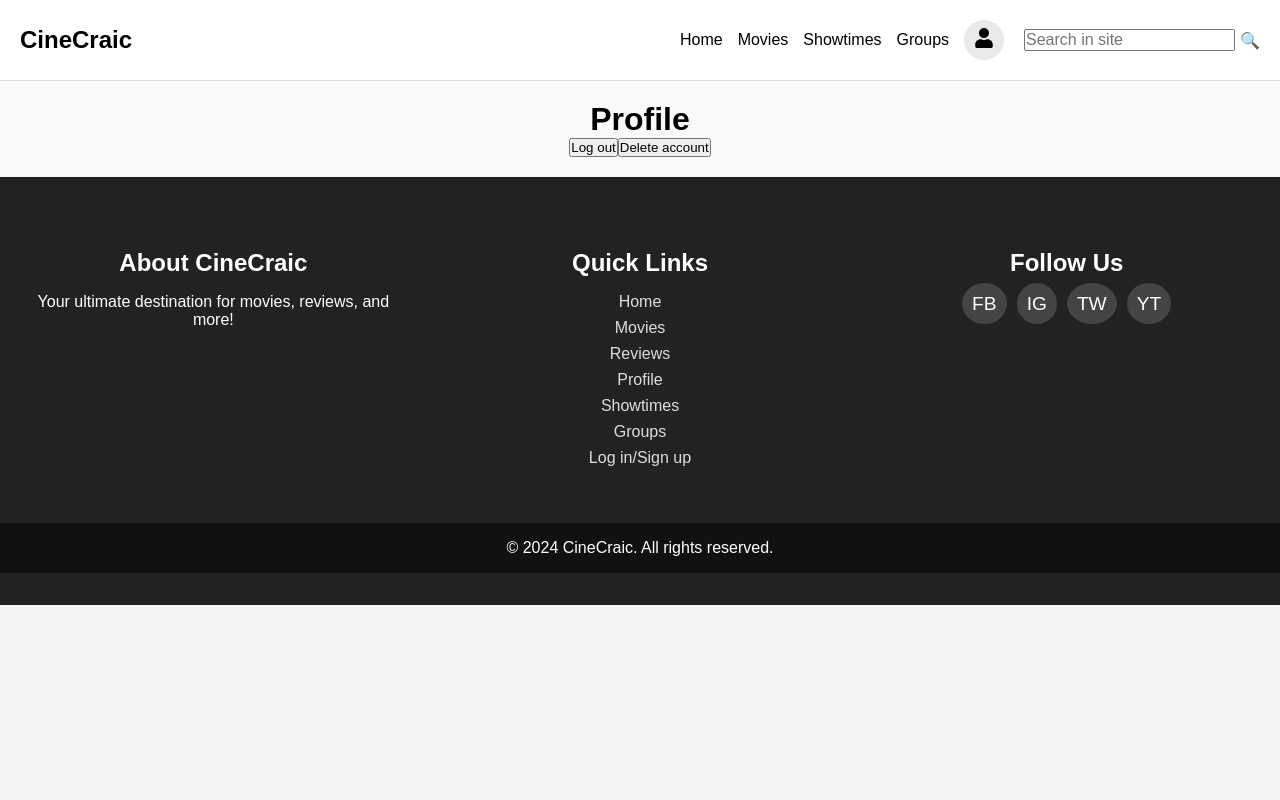
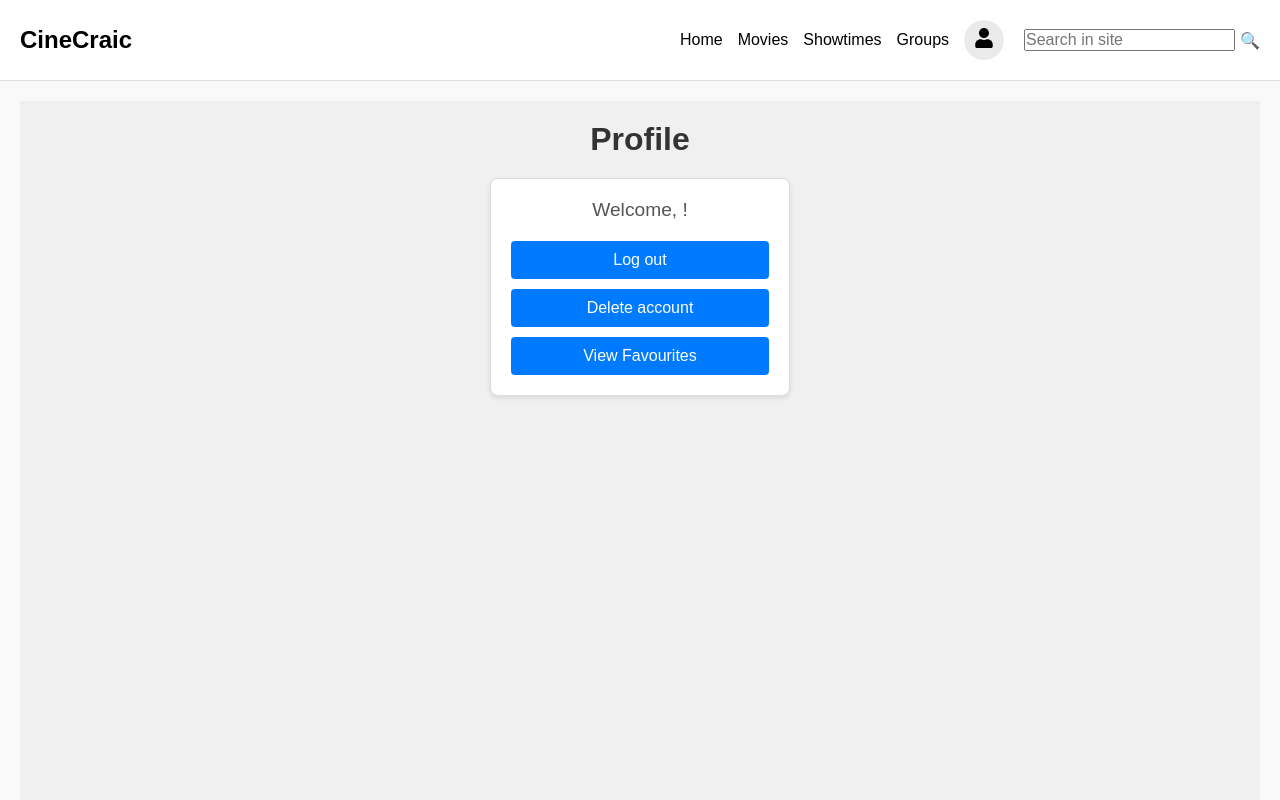
Before and after one commit to AdvancedProjectGroup5/main, a React (Create React App) app: page /profile in a window 1280 px wide. Shown: the top 800 px of the page. Built offline with nearby package versions, Linux system fonts and the light colour scheme; sample sign-in values are in the browser's storage.

Commit message:
Update Profile and App components to support viewing favourites

```diff
--- a/src/App.js
+++ b/src/App.js
@@ -11,6 +11,7 @@ import Auth from "./screens/auth.jsx"; // Import the merged Auth component
 import ProtectedRoute from "./components/ProtectedRoute.jsx";
 import Groups from "./screens/Groups";
 import Footer from "./components/Footer.js"; // Import the Footer component
+import FavouritesPage from "./screens/favourites.jsx"; // Import the FavouritesPage component
 import "./App.css";
 import { AuthProvider } from "./context/AuthContext.jsx";
 
@@ -30,6 +31,7 @@ const App = () => {
             <Route path="/signup" element={<Auth isSignIn={false} />} /> {/* Sign Up Route */}
             <Route path="/showtimes" element={<Showtimes />} />
             <Route path="/groups" element={<Groups />} />
+            <Route path="/favourites" element={<ProtectedRoute><FavouritesPage /></ProtectedRoute>} /> {/* Favourites Route */}
           </Routes>
         </div>
         <Footer /> {/* Footer will appear on all pages */}
--- a/src/screens/Profile.js
+++ b/src/screens/Profile.js
@@ -1,27 +1,80 @@
 import { useState } from "react";
 import { useAuth } from "../context/AuthContext";
+import { useNavigate } from "react-router-dom";
 
 const Profile = () => {
     const { user, signOut, deleteAccount } = useAuth();
-    const [userName, setUserName] = useState(user.userName);
+    const [userName] = useState(user.userName);
+    const navigate = useNavigate();
 
     const clickDeleteAccount = () => {
-        // Show confirmation dialog before deleting account
         if (window.confirm("Are you sure you want to delete your account?")) {
             deleteAccount();
-        } else {
-            return;
         }
-    }
+    };
+
+    const navigateToFavourites = () => {
+        navigate("/favourites");
+    };
 
     return (
-        <div>
-            <h1>Profile</h1>
-            <p>{userName}</p>
-            <button onClick={signOut}>Log out</button>
-            <button onClick={clickDeleteAccount}>Delete account</button>
+        <div style={styles.container}>
+            <h1 style={styles.heading}>Profile</h1>
+            <div style={styles.profileCard}>
+                <p style={styles.userName}>Welcome, {userName}!</p>
+                <div style={styles.buttonGroup}>
+                    <button style={styles.button} onClick={signOut}>Log out</button>
+                    <button style={styles.button} onClick={clickDeleteAccount}>Delete account</button>
+                    <button style={styles.button} onClick={navigateToFavourites}>View Favourites</button>
+                </div>
+            </div>
         </div>
     );
 };
 
+const styles = {
+    container: {
+        padding: "20px",
+        fontFamily: "Arial, sans-serif",
+        display: "flex",
+        flexDirection: "column",
+        alignItems: "center",
+        backgroundColor: "#f0f0f0",
+        height: "100vh",
+    },
+    heading: {
+        color: "#333",
+        fontSize: "2em",
+        marginBottom: "20px",
+    },
+    profileCard: {
+        backgroundColor: "#fff",
+        border: "1px solid #ddd",
+        borderRadius: "8px",
+        padding: "20px",
+        textAlign: "center",
+        boxShadow: "0 2px 4px rgba(0, 0, 0, 0.1)",
+        width: "300px",
+    },
+    userName: {
+        fontSize: "1.2em",
+        color: "#555",
+        marginBottom: "20px",
+    },
+    buttonGroup: {
+        display: "flex",
+        flexDirection: "column",
+        gap: "10px",
+    },
+    button: {
+        padding: "10px",
+        fontSize: "1em",
+        color: "#fff",
+        backgroundColor: "#007BFF",
+        border: "none",
+        borderRadius: "4px",
+        cursor: "pointer",
+    },
+};
+
 export default Profile;
```
